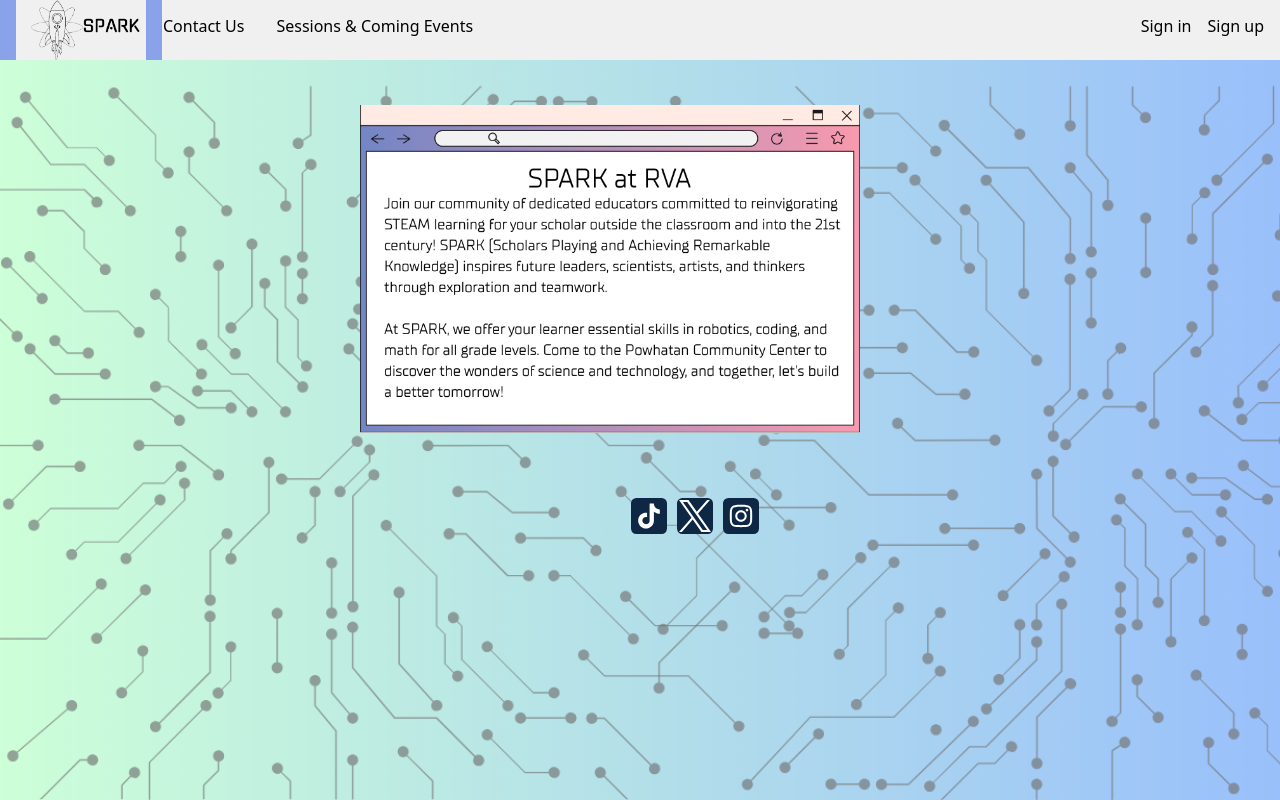
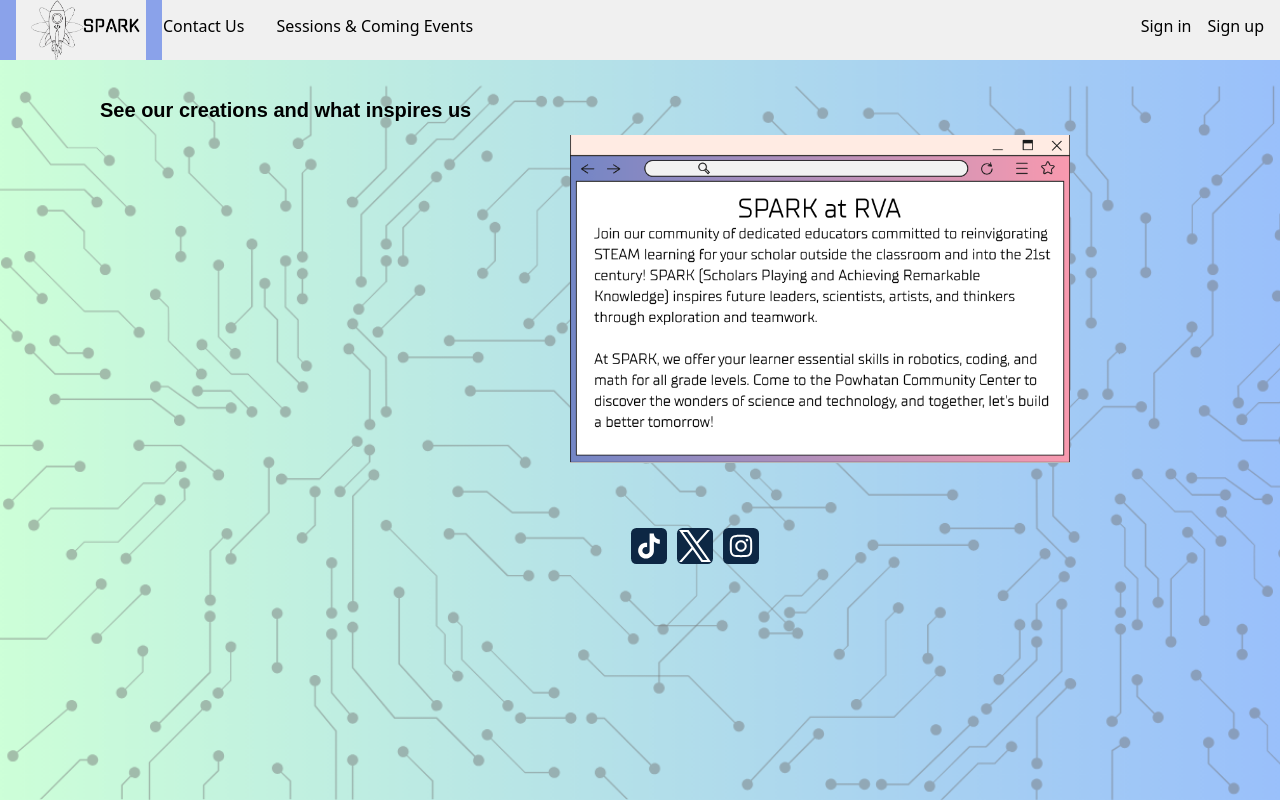
Before and after one commit to ConquistadoraJosie/spark-website, a Next.js app: page / in a window 1280 px wide. Built offline with nearby package versions, Linux system fonts and the light colour scheme; no server answers.

Commit message:
new background

```diff
--- a/src/app/page.tsx
+++ b/src/app/page.tsx
@@ -7,8 +7,9 @@ import missionpage from '@/app/Images/missionpage.png'
 
 function MyApp() {
   return (
-    <div className="container">
-      <div style={{ transform: 'translate(320px,100px)' }}>
+    <div className="container z-index-1000">
+      <div style={{ transform: 'translate(60px, 90px)' }}><h2 className="h2">See our creations and what inspires us</h2></div>
+      <div style={{ transform: 'translate(530px,100px)' }}>
         <Image src={missionpage} alt="Mission Page" width={500} height={300} />
       </div>
       <div style={{ display: 'flex', flexWrap: 'wrap', alignItems: 'center', justifyContent: 'center', transform: "translate(15px, 160px)" }}>
@@ -75,6 +76,11 @@ function MyApp() {
           </svg>
         </a>
       </div>
+
+      <div style={{ transform: 'translate(-250px, -275px)' }}>
+        <script src="https://static.elfsight.com/platform/platform.js" async></script>
+        <div className="elfsight-app-d1fc404b-4dbb-496c-a420-27e007bed2f8" data-elfsight-app-lazy></div>
+      </div>
     </div>
   );
 }
--- a/src/app/styles/globals.css
+++ b/src/app/styles/globals.css
@@ -12,7 +12,7 @@
 
 .h2 {
   font-family: 'Tekton Pro', sans-serif;
-  font-size: 50px;
+  font-size: 20px;
   text-align: justify;
   font-weight: 600;
   color: black;
@@ -90,3 +90,26 @@ li a:hover {
 
 
 }
+
+@media only screen and (max-width:800px) {
+
+  /* For tablets: */
+  .main {
+    width: 80%;
+    padding: 0;
+  }
+
+  .right {
+    width: 100%;
+  }
+}
+
+@media only screen and (max-width:500px) {
+
+  /* For mobile phones: */
+  .menu,
+  .main,
+  .right {
+    width: 100%;
+  }
+}
```
Also changed, not shown: src/app/Images/spark.png.
